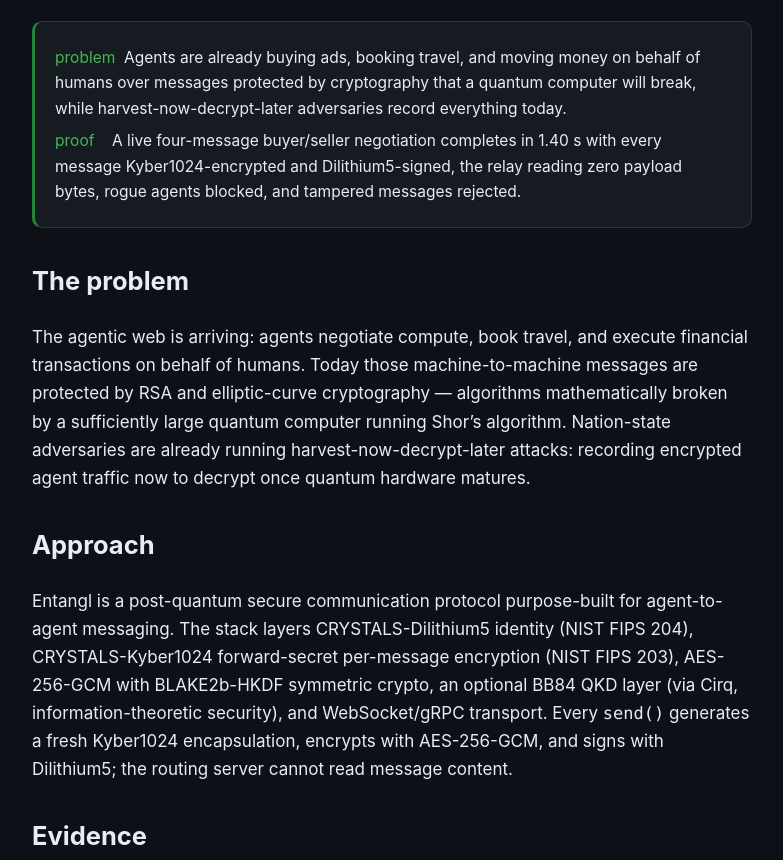
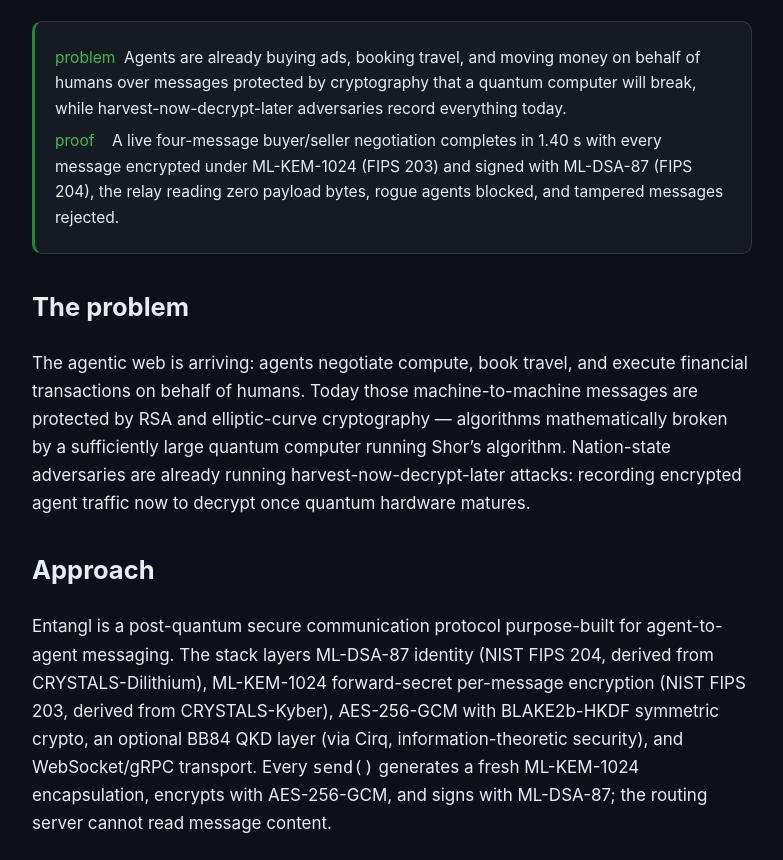
Before and after one commit to amitb-gpu/amit-brahmbhatt.dev, an Astro site: page /work/entangl in a window 1280 px wide. Shown: the part 245-1105 px from the top of the page, without its empty margins (248-1031 px from the left). Built offline with nearby package versions, Linux system fonts and the light colour scheme; Astro itself is replaced by a stand-in of ours.

Commit message:
Swap gpu-fit for cachelens on homepage; add cachelens case study; NIST terminology for entangl

```diff
--- a/src/content/work/entangl.md
+++ b/src/content/work/entangl.md
@@ -2,7 +2,7 @@
 title: "entangl"
 area: "quantum"
 problem: "Agents are already buying ads, booking travel, and moving money on behalf of humans over messages protected by cryptography that a quantum computer will break, while harvest-now-decrypt-later adversaries record everything today."
-proof: "A live four-message buyer/seller negotiation completes in 1.40 s with every message Kyber1024-encrypted and Dilithium5-signed, the relay reading zero payload bytes, rogue agents blocked, and tampered messages rejected."
+proof: "A live four-message buyer/seller negotiation completes in 1.40 s with every message encrypted under ML-KEM-1024 (FIPS 203) and signed with ML-DSA-87 (FIPS 204), the relay reading zero payload bytes, rogue agents blocked, and tampered messages rejected."
 github: "https://github.com/amitb-quantum/entangl"
 tags: ["Python", "post-quantum", "agents"]
 ---
@@ -13,8 +13,8 @@
 
 ## Approach
 
-Entangl is a post-quantum secure communication protocol purpose-built for agent-to-agent messaging. The stack layers CRYSTALS-Dilithium5 identity (NIST FIPS 204), CRYSTALS-Kyber1024 forward-secret per-message encryption (NIST FIPS 203), AES-256-GCM with BLAKE2b-HKDF symmetric crypto, an optional BB84 QKD layer (via Cirq, information-theoretic security), and WebSocket/gRPC transport. Every `send()` generates a fresh Kyber1024 encapsulation, encrypts with AES-256-GCM, and signs with Dilithium5; the routing server cannot read message content.
+Entangl is a post-quantum secure communication protocol purpose-built for agent-to-agent messaging. The stack layers ML-DSA-87 identity (NIST FIPS 204, derived from CRYSTALS-Dilithium), ML-KEM-1024 forward-secret per-message encryption (NIST FIPS 203, derived from CRYSTALS-Kyber), AES-256-GCM with BLAKE2b-HKDF symmetric crypto, an optional BB84 QKD layer (via Cirq, information-theoretic security), and WebSocket/gRPC transport. Every `send()` generates a fresh ML-KEM-1024 encapsulation, encrypts with AES-256-GCM, and signs with ML-DSA-87; the routing server cannot read message content.
 
 ## Evidence
 
-The repo's live demo runs a complete buyer/seller negotiation: four messages (PROPOSE, COUNTER, ACCEPT, CONFIRM) completing a GPU-compute deal in 1.40 s, with the server reading zero bytes of payload content, rogue agents blocked, and tampered messages rejected — signature verified and decryption OK on every hop. Kyber1024 encapsulations are 1568-byte ciphertexts; Dilithium5 signatures are 4595 bytes. The SDK ships a Python client, a runnable server, and an integration test, installable with `pip install entangl`.
+The repo's live demo runs a complete buyer/seller negotiation: four messages (PROPOSE, COUNTER, ACCEPT, CONFIRM) completing a GPU-compute deal in 1.40 s, with the server reading zero bytes of payload content, rogue agents blocked, and tampered messages rejected — signature verified and decryption OK on every hop. ML-KEM-1024 encapsulations are 1568-byte ciphertexts; ML-DSA-87 signatures are 4595 bytes. The SDK ships a Python client, a runnable server, and an integration test, installable with `pip install entangl`.
```
